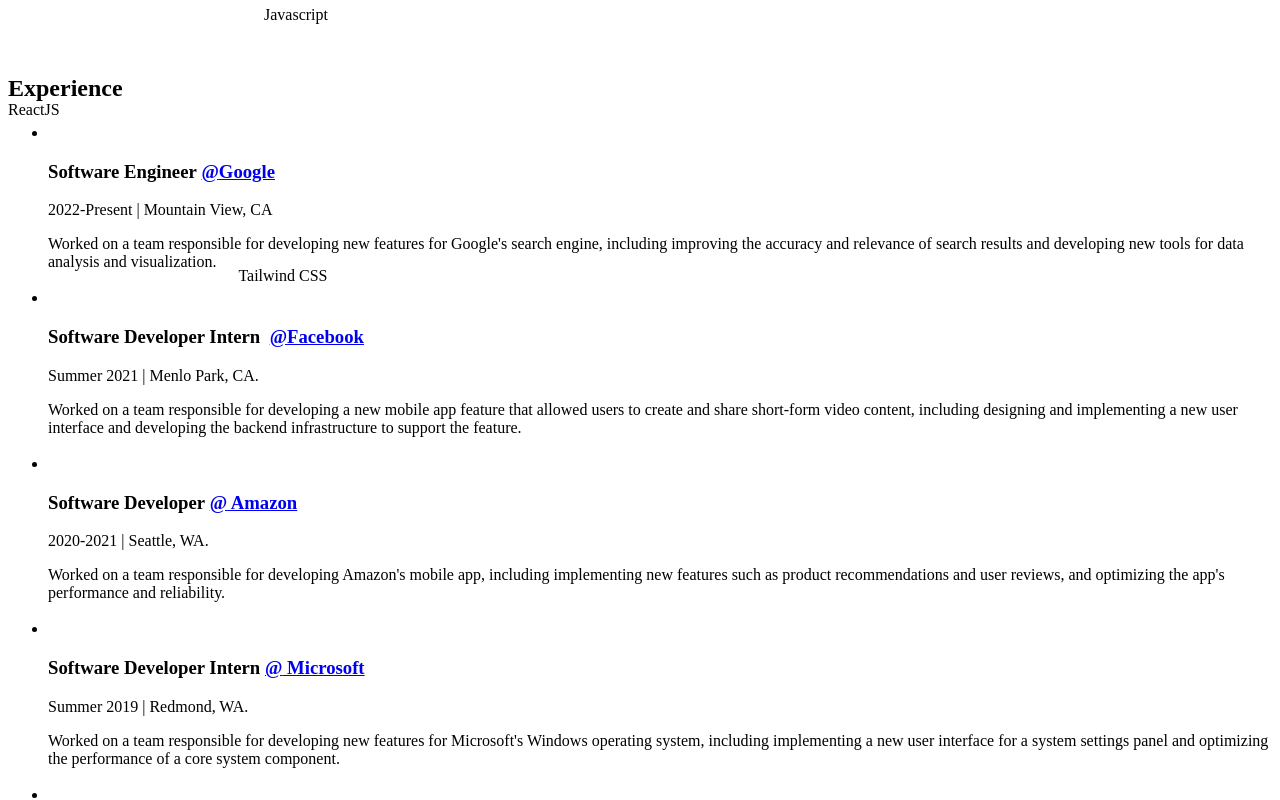
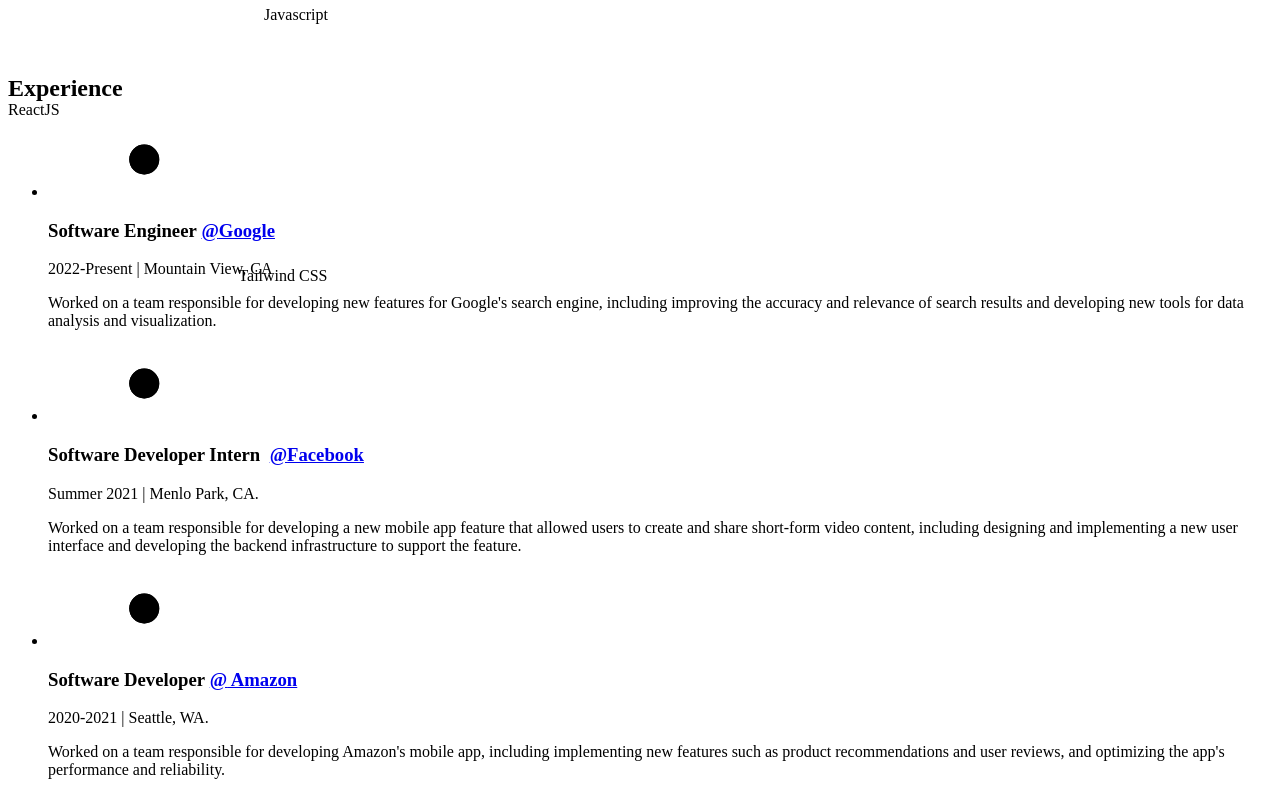
Before and after one commit to Freedom-seven/freedom-portfolio, a Next.js app: page /about in a window 1280 px wide. Shown: the part 3040-3840 px from the top of the page. Built offline with nearby package versions, Linux system fonts and the light colour scheme; some icons are missing.

Commit message:
add animation components

```diff
--- a/src/components/AnimatedText.js
+++ b/src/components/AnimatedText.js
@@ -36,7 +36,7 @@
   "
     >
       <motion.h1
-        className={`inline-block w-full text-dark font-bold capitalize text-8xl ${className}`}
+        className={`inline-block w-full text-dark font-bold capitalize text-7xl ${className}`}
         variants={quote}
         initial="initial"
         animate="animate"
--- /dev/null
+++ b/src/components/LiIcon.js
@@ -0,0 +1,39 @@
+import React from "react";
+import { motion, useScroll } from "framer-motion";
+
+const LiIcon = ({ reference }) => {
+  const { scrollYProgress } = useScroll({
+    target: reference,
+    offset: ["center end", "center center"],
+  });
+
+  return (
+    <figure className="absolute left-0 stroke-dark">
+      <svg className=" -rotate-90" width="75" height="75" viewBox="0 0 100 100">
+        <circle
+          cx="75"
+          cy="50"
+          r="20"
+          className=" stroke-primary stroke-1 fill-none"
+        />
+        <motion.circle
+          cx="75"
+          cy="50"
+          r="20"
+          className="stroke-[5px] fill-light"
+          style={{
+            pathLength: scrollYProgress,
+          }}
+        />
+        <circle
+          cx="75"
+          cy="50"
+          r="10"
+          className="animate-pulse stroke-1 fill-primary"
+        />
+      </svg>
+    </figure>
+  );
+};
+
+export default LiIcon;
```
